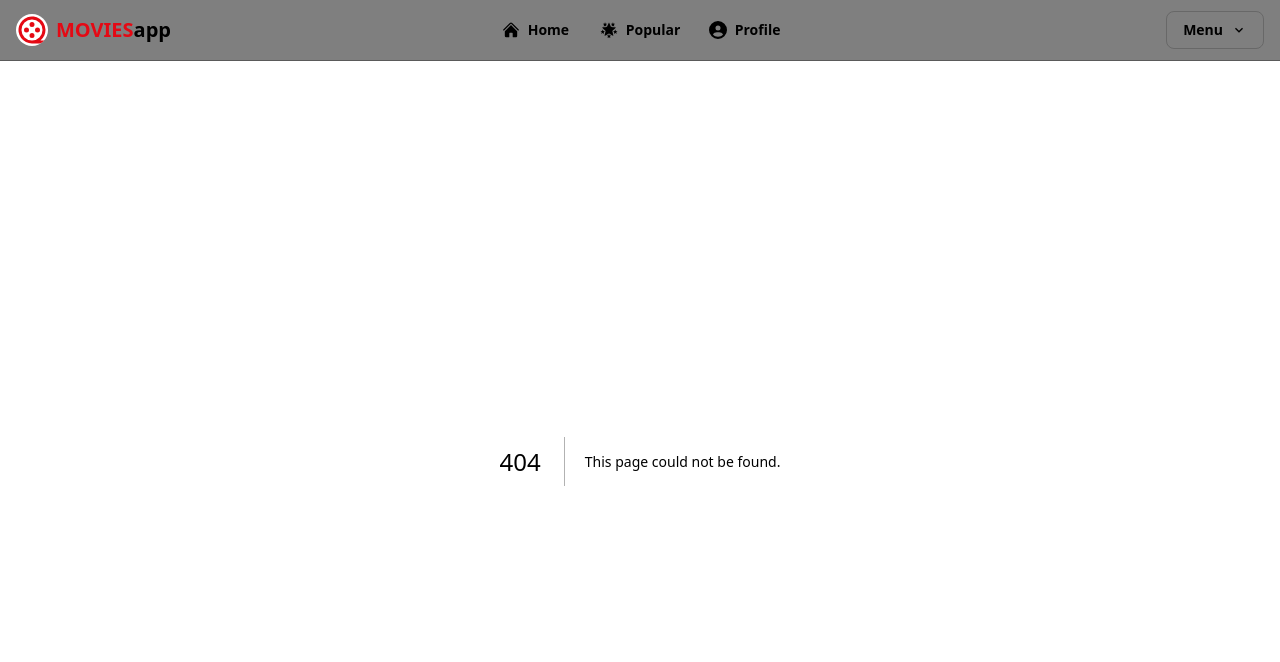
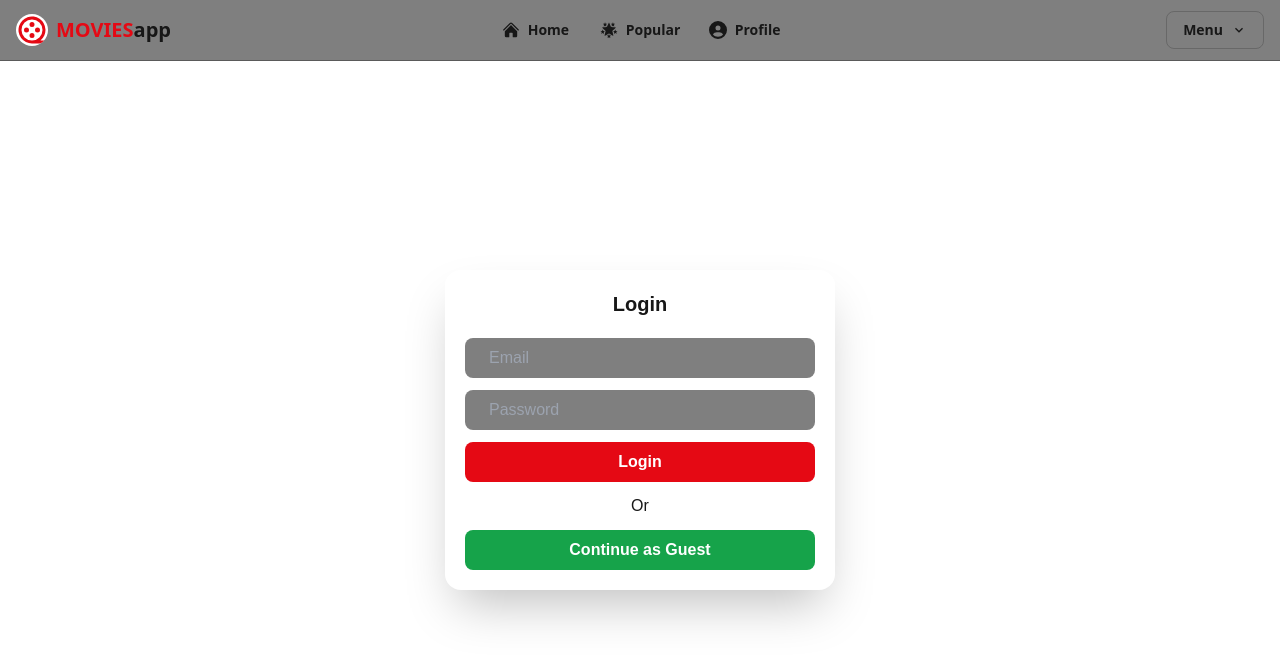
Before and after one commit to hassankary/movies-app, a Next.js app: page /login in a window 1280 px wide. Before the commit this address had no page. Shown: the top 662 px of the page. Built offline with nearby package versions, Linux system fonts and the light colour scheme; what tailwindcss-animated would draw is missing.

Commit message:
add: login page & LoginForm component

```diff
--- /dev/null
+++ b/src/app/(pages)/login/page.tsx
@@ -0,0 +1,21 @@
+import { LoginForm } from "@/app/components/LoginForm";
+// import { getServerSession } from "next-auth";
+// import { redirect } from "next/navigation";
+// import { Session } from "next-auth";
+
+// import { LoginForm } from "@/app/components/LoginForm";
+
+export default function Login() {
+//   const session: Session | null = await getServerSession();
+
+//   if (session) redirect("/");
+
+  return (
+    <div className="min-h-screen inset-0 pt-[60.8px] fixed container flex flex-col flex-grow mx-auto px-4 sm:px-0 xl:max-w-7xl">
+      <div className="flex h-full items-center justify-center">
+        {/* komponen merah */}
+       <LoginForm/>
+      </div>
+    </div>
+  );
+}
--- /dev/null
+++ b/src/app/components/LoginForm.tsx
@@ -0,0 +1,111 @@
+"use client";
+import Link from "next/link";
+// import { signIn } from "next-auth/react";
+import { useRouter } from "next/navigation";
+import React, { FormEvent, useState } from "react";
+import { TbLoader } from "react-icons/tb";
+
+export const LoginForm: React.FC = () => {
+  const [email, setEmail] = useState<string>("");
+  const [password, setPassword] = useState<string>("");
+  const [error, setError] = useState<string | null>("");
+  const [isLoading, setIsLoading] = useState<boolean>(false);
+
+  const router = useRouter();
+
+  const validateEmail = (email: string): boolean => {
+    const emailRegex = /^[a-zA-Z0-9._%+-]+@[a-zA-Z0-9.-]+\.[a-zA-Z]{2,}$/;
+    return emailRegex.test(email);
+  };
+
+  const loginHandler = async (e: FormEvent<HTMLFormElement>): Promise<void> => {
+    e.preventDefault();
+    setIsLoading(true);
+    setError("");
+
+    if (!email.trim() && !password.trim()) {
+      setError("Form cannot be empty");
+      setIsLoading(false);
+      return;
+    } else if (!email.trim()) {
+      setError("Email cannot be empty");
+      setIsLoading(false);
+      return;
+    } else if (!password.trim()) {
+      setError("Password cannot be empty");
+      setIsLoading(false);
+      return;
+    }
+
+    if (!validateEmail(email)) {
+      setError("Email invalid");
+      setIsLoading(false);
+      return;
+    }
+
+    router.push("/");
+    // try {
+    //   const res = await signIn("credentials", {
+    //     email,
+    //     password,
+    //     redirect: false,
+    //   });
+
+    //   if (res?.error) {
+    //     setError(res.error);
+    //     setIsLoading(false);
+    //     return;
+    //   } else if (res?.ok) {
+    //     router.replace("/");
+    //     setIsLoading(false);
+    //   }
+    // } catch (error) {
+    //   console.log(error);
+    //   setError("An unexpected error occured");
+    //   setIsLoading(false);
+    // }
+  };
+
+  return (
+    <div className="sm:p-10 rounded-2xl">
+      <div className="p-5 bg-white/10 rounded-2xl shadow-2xl ">
+        <h1 className=" text-xl font-bold mb-5 text-center">Login</h1>
+        <form onSubmit={loginHandler} className="flex flex-col gap-3">
+          <input
+            onChange={(e) => setEmail(e.target.value)}
+            value={email}
+            type="text"
+            placeholder="Email"
+            className="min-w-[250px] sm:w-[350px] outline-none px-6 py-2 bg-black/50 focus:ring focus:ring-red-600 rounded-lg"
+          />
+          <input
+            onChange={(e) => setPassword(e.target.value)}
+            value={password}
+            type="password"
+            placeholder="Password"
+            className="min-w-[250px] sm:w-[350px] outline-none px-6 py-2 bg-black/50 focus:ring focus:ring-red-600 rounded-lg"
+          />
+          <button
+            className={` ${
+              isLoading ? "bg-[#E50914]/80 animate-pulse" : ""
+            } flex justify-center items-center bg-[#E50914] px-6 py-2 text-white font-bold hover:bg-[#E50914]/80 active:scale-95 rounded-lg transition-all`}
+          >
+            {isLoading ? <TbLoader className=" animate-spin" /> : "Login"}
+          </button>
+          {error && (
+            <div className="min-w-[250px] sm:w-[350px] flex px-3 py-1 w-fit text-white text-sm text-wrap bg-red-500 rounded-md">
+              {error}
+            </div>
+          )}
+        </form>
+        <h1 className="py-3 text-center">Or</h1>
+        <Link
+          href={"/"}
+          className={`w-full flex justify-center items-center bg-green-600 px-6 py-2 text-white font-bold hover:bg-green-600/80 active:scale-95 rounded-lg transition-all`}
+        >
+          Continue as Guest
+        </Link>
+      </div>
+    </div>
+  );
+};
```
